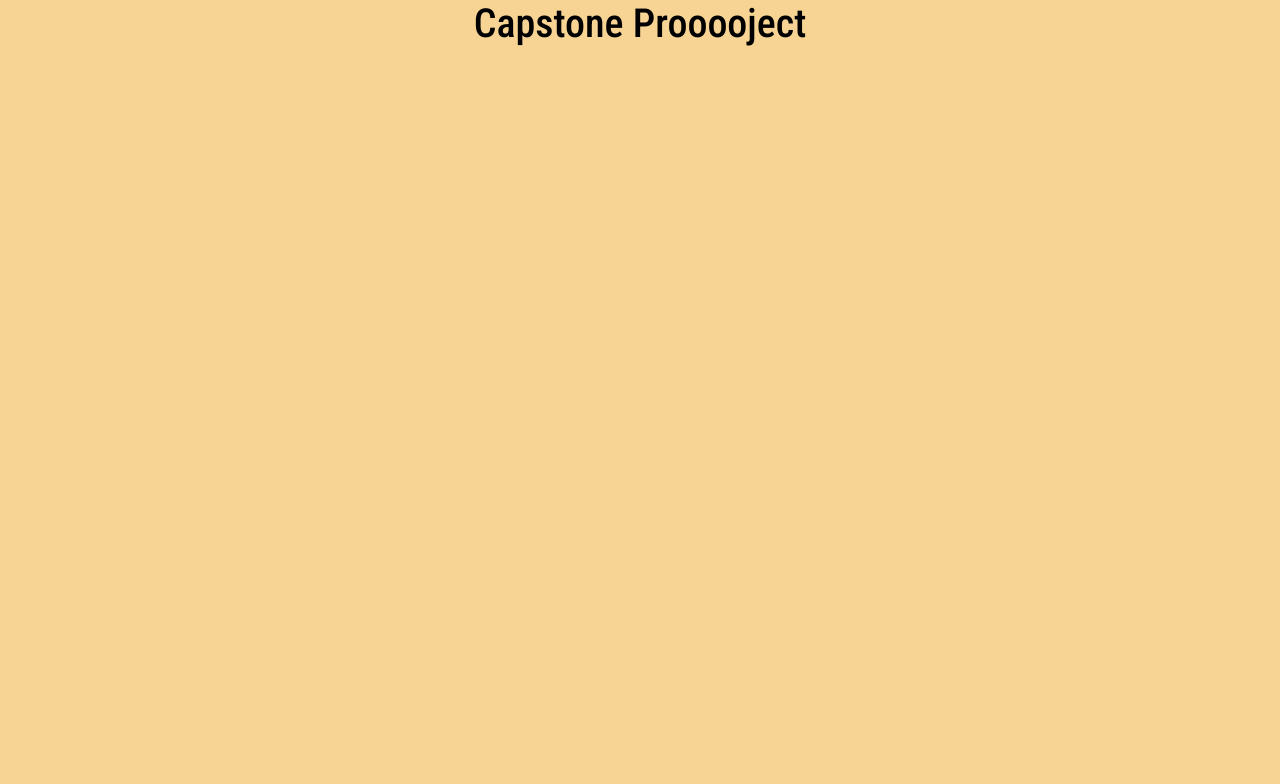
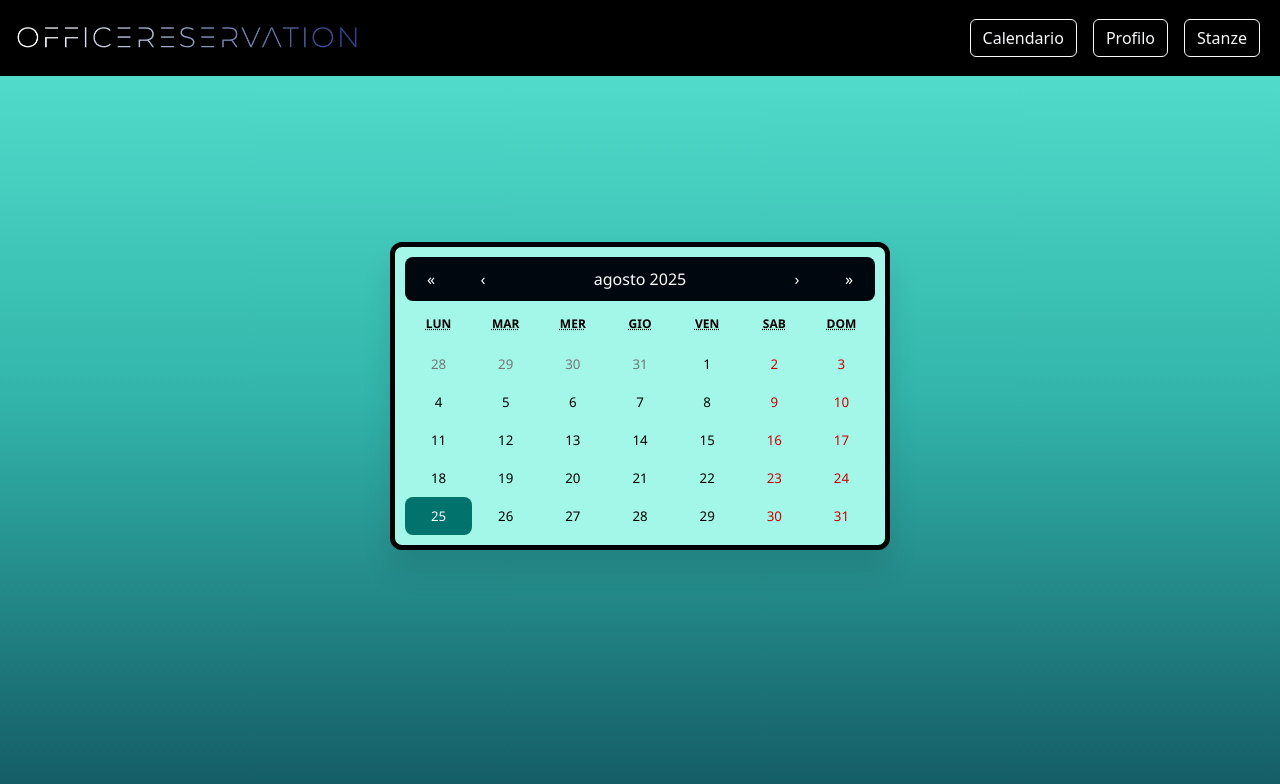
Before and after one commit to Daniele-996/MyCapstoneProject, a React (Vite) app in the folder frontend/: page / in a window 1280 px wide. Shown: the top 784 px of the page. Built offline with nearby package versions, Linux system fonts and the light colour scheme.

Commit message:
Added calendar (react-calendar) and table (static) with room view (static) with minimal css

```diff
--- a/frontend/package.json
+++ b/frontend/package.json
@@ -17,6 +17,7 @@
     "react-bootstrap": "^2.10.10",
     "react-calendar": "^6.0.0",
     "react-dom": "^19.1.0",
+    "react-redux": "^9.2.0",
     "react-router-dom": "^7.8.2"
   },
   "devDependencies": {
--- a/frontend/src/App.css
+++ b/frontend/src/App.css
@@ -1,8 +1,14 @@
 @import url("https://fonts.googleapis.com/css2?family=Roboto+Condensed:ital,wght@0,100..900;1,100..900&display=swap");
 
 body {
-  background-color: rgb(247, 212, 148);
+  background: linear-gradient(
+    to bottom,
+    rgb(87, 228, 209),
+    rgb(50, 180, 170),
+    rgb(20, 90, 100)
+  );
   font-family: Roboto Condensed;
+  min-height: 100vh;
 }
 
 *::after,
@@ -17,3 +23,189 @@ h5,
 h6 {
   color: black;
 }
+
+.new-dark {
+  background-color: black;
+}
+
+.topbar-container {
+  gap: 0.5rem;
+}
+.topbar-buttons {
+  display: flex;
+  flex-direction: row;
+}
+
+.logo-img {
+  width: auto;
+  height: 60px;
+  object-fit: cover;
+  max-width: 100%;
+  border: 0px;
+}
+
+.logo-btn {
+  background: none;
+  border: none;
+  padding: 0;
+  cursor: pointer;
+  outline: none;
+}
+.logo-btn:focus {
+  outline: 2px solid #02726c;
+}
+
+.calendar-wrapper {
+  display: flex;
+  justify-content: center;
+  align-items: center;
+  width: 100%;
+}
+
+@media (max-width: 768px) {
+  .calendar-wrapper {
+    min-height: 60vh;
+    padding: 10px;
+    max-width: 100%;
+  }
+  .react-calendar {
+    max-width: 100%;
+    width: 100%;
+  }
+}
+
+@media (max-width: 768px) {
+  .topbar-buttons {
+    flex-direction: column;
+    align-items: center;
+    width: 100%;
+  }
+}
+
+.calendar-centered {
+  margin-left: 20%;
+  margin-right: 20%;
+}
+@media (max-width: 768px) {
+  .calendar-centered {
+    margin-left: 0;
+    margin-right: 0;
+  }
+}
+
+.react-calendar {
+  width: 100%;
+  max-width: 500px;
+  background-color: #a2f7e8;
+  border: 5px solid #000000;
+  border-radius: 12px;
+  padding: 10px;
+  font-family: "Segoe UI", Tahoma, Geneva, Verdana, sans-serif;
+  box-shadow: 0 20px 30px rgba(0, 0, 0, 0.1);
+}
+
+.react-calendar__navigation {
+  background-color: #00070e;
+  color: rgb(255, 255, 255);
+  border-radius: 8px;
+  margin-bottom: 8px;
+}
+.react-calendar__navigation button {
+  background: none;
+  border: none;
+  color: rgb(255, 255, 255);
+  font-size: 1rem;
+  margin: 0 4px;
+  padding: 6px 12px;
+  cursor: pointer;
+}
+.react-calendar__navigation button:hover,
+.react-calendar__navigation button:active,
+.react-calendar__navigation button:focus {
+  background-color: #a2f7e8 !important;
+  color: #000000 !important;
+  outline: none;
+  box-shadow: none;
+  border-radius: 8px;
+  transition: background-color 0.2s, color 0.2s;
+}
+
+.react-calendar__navigation button:hover,
+.react-calendar__navigation button:active,
+.react-calendar__navigation button:focus {
+  background-color: #a2f7e8 !important;
+  color: #000000 !important;
+  outline: none;
+  box-shadow: none;
+}
+
+.react-calendar__month-view__weekdays {
+  text-align: center;
+  font-weight: bold;
+  color: #000000;
+  margin-bottom: 6px;
+}
+
+.react-calendar__month-view__weekdays__weekday:hover {
+  background-color: #a2f7e8 !important;
+  color: #000000 !important;
+}
+
+.react-calendar__tile--now {
+  background: #011a1b !important;
+  color: #fff !important;
+  border-radius: 8px;
+}
+
+.react-calendar__tile {
+  border-radius: 8px;
+  transition: all 0.2s;
+}
+
+.react-calendar__tile:enabled:hover {
+  background-color: #09c074;
+  color: rgb(255, 255, 255);
+  transform: scale(1.1);
+}
+
+.react-calendar__tile--active {
+  background-color: #02726c !important;
+  color: white !important;
+}
+
+.react-calendar__tile--neighboringMonth {
+  color: #c54a4a;
+}
+
+.calendar-main {
+  display: flex;
+  width: 100%;
+  min-height: 80vh;
+}
+
+.calendar-left {
+  max-width: 400px;
+}
+
+.calendar-table-wrapper {
+  margin-left: 32px;
+  flex: 1;
+}
+
+@media (max-width: 1200px) {
+  .calendar-table-wrapper {
+    margin-left: 16px;
+  }
+}
+
+@media (max-width: 900px) {
+  .calendar-main {
+    flex-direction: column;
+    align-items: center;
+  }
+  .calendar-table-wrapper {
+    margin-left: 0;
+    margin-top: 24px;
+    width: 100%;
+  }
+}
--- a/frontend/src/App.jsx
+++ b/frontend/src/App.jsx
@@ -1,11 +1,18 @@
+import { BrowserRouter, Routes, Route } from "react-router-dom";
+import Calendar from "./components/Calendar";
+import TopBar from "./components/TopBar";
 import "./App.css";
-import Title from "./components/title";
+import "bootstrap/dist/css/bootstrap.min.css";
 
 function App() {
   return (
-    <>
-      <Title />
-    </>
+    <BrowserRouter>
+      <TopBar />
+      <Routes>
+        <Route path="/" element={<Calendar />} />
+        {/* altre route */}
+      </Routes>
+    </BrowserRouter>
   );
 }
 
--- /dev/null
+++ b/frontend/src/components/Calendar.jsx
@@ -0,0 +1,85 @@
+import { useSelector, useDispatch } from "react-redux";
+import CalendarLib from "react-calendar";
+import "react-calendar/dist/Calendar.css";
+import { setDate } from "../redux/actions";
+import { Col, Container, Row, Table } from "react-bootstrap";
+import { useState } from "react";
+
+const ROOMS = [
+  "Room 1",
+  "Room 2",
+  "Room 3",
+  "Room 4",
+  "Room 5",
+  "Room 6",
+  "Room 7",
+  "Room 8",
+  "Room 9",
+  "Room 10",
+];
+const HOURS = Array.from({ length: 15 }, (_, i) => `${8 + i}:00`);
+
+const Calendar = () => {
+  const dispatch = useDispatch();
+  const currentDate = useSelector((state) => state.calendar.currentDate);
+  const [selectedDate, setSelectedDate] = useState(null);
+
+  const handleChange = (date) => {
+    const isoDate = date.toLocaleDateString("sv-SE");
+    dispatch(setDate(isoDate));
+    setSelectedDate(isoDate);
+  };
+
+  return (
+    <div className="calendar-main">
+      <Container className="p-3 calendar-wrapper calendar-left">
+        <Row className="justify-content-center">
+          <Col className="text-center mx-3">
+            <CalendarLib
+              onChange={handleChange}
+              value={
+                currentDate ? new Date(currentDate + "T00:00:00") : new Date()
+              }
+              locale="it-IT"
+            />
+          </Col>
+        </Row>
+      </Container>
+      {selectedDate && (
+        <Container fluid className="calendar-table-wrapper">
+          <h4 className="m-2">
+            Disponibilità{" "}
+            {selectedDate &&
+              new Date(selectedDate).toLocaleDateString("it-IT", {
+                weekday: "long",
+                month: "long",
+                day: "numeric",
+              })}
+          </h4>
+          <Table bordered responsive className="rounded">
+            <thead>
+              <tr>
+                <th>Ora</th>
+                {ROOMS.map((room) => (
+                  <th key={room}>{room}</th>
+                ))}
+              </tr>
+            </thead>
+            <tbody>
+              {HOURS.map((hour) => (
+                <tr key={hour}>
+                  <td>{hour}</td>
+                  {ROOMS.map((room) => (
+                    <td key={room + hour}>-</td>
+                  ))}
+                </tr>
+              ))}
+            </tbody>
+          </Table>
+        </Container>
+      )}
+    </div>
+  );
+};
+
+export default Calendar;
--- a/frontend/src/components/Title.jsx
+++ /dev/null
@@ -1,15 +0,0 @@
-import { Container, Row, Col } from "react-bootstrap";
-
-const Title = () => {
-  return (
-    <Container fluid>
-      <Row className="d-flex justify-content-center align-items-center">
-        <Col xs="auto">
-          <h1>Capstone Prooooject</h1>
-        </Col>
-      </Row>
-    </Container>
-  );
-};
-
-export default Title;
--- /dev/null
+++ b/frontend/src/components/TopBar.jsx
@@ -0,0 +1,40 @@
+import { Navbar, Container, Button } from "react-bootstrap";
+import logo from "../assets/logo.png";
+import { useNavigate } from "react-router-dom";
+
+const TopBar = () => {
+  const navigate = useNavigate();
+
+  return (
+    <Navbar className="new-dark">
+      <Container
+        fluid
+        className="d-flex flex-column flex-md-row justify-content-between align-items-center topbar-container"
+      >
+        <div className="d-flex align-items-center mb-2 mb-md-0">
+          <button
+            className="logo-btn"
+            onClick={() => navigate("/")}
+            aria-label="Vai alla home"
+            type="button"
+          >
+            <img src={logo} alt="logo" className="logo-img" height="60" />
+          </button>
+        </div>
+        <div className="topbar-buttons">
+          <Button variant="outline-light" className="rounded mx-2 my-1">
+            Calendario
+          </Button>
+          <Button variant="outline-light" className="rounded mx-2 my-1">
+            Profilo
+          </Button>
+          <Button variant="outline-light" className="rounded mx-2 my-1">
+            Stanze
+          </Button>
+        </div>
+      </Container>
+    </Navbar>
+  );
+};
+
+export default TopBar;
--- a/frontend/src/main.jsx
+++ b/frontend/src/main.jsx
@@ -1,6 +1,10 @@
-import { createRoot } from "react-dom/client";
-import "bootstrap/dist/css/bootstrap.min.css";
-import "./index.css";
-import App from "./App.jsx";
+import ReactDOM from "react-dom/client";
+import { Provider } from "react-redux";
+import store from "./redux/store";
+import App from "./App";
 
-createRoot(document.getElementById("root")).render(<App />);
+ReactDOM.createRoot(document.getElementById("root")).render(
+  <Provider store={store}>
+    <App />
+  </Provider>
+);
--- /dev/null
+++ b/frontend/src/redux/actions/index.js
@@ -0,0 +1,3 @@
+import { setDate } from "../reducers/calendarSlice";
+
+export { setDate };
--- /dev/null
+++ b/frontend/src/redux/reducers/calendarSlice.js
@@ -0,0 +1,18 @@
+import { createSlice } from "@reduxjs/toolkit";
+
+const initialState = {
+  currentDate: new Date().toISOString().split("T")[0],
+};
+
+const calendarSlice = createSlice({
+  name: "calendar",
+  initialState,
+  reducers: {
+    setDate: (state, action) => {
+      state.currentDate = action.payload;
+    },
+  },
+});
+
+export const { setDate } = calendarSlice.actions;
+export default calendarSlice.reducer;
--- a/frontend/src/redux/store/index.js
+++ b/frontend/src/redux/store/index.js
@@ -1,6 +1,10 @@
 import { configureStore } from "@reduxjs/toolkit";
+import calendarReducer from "../reducers/calendarSlice";
 
 const store = configureStore({
-  reducer: mainReducer,
+  reducer: {
+    calendar: calendarReducer,
+  },
 });
+
 export default store;
```
Also changed, not shown: frontend/src/assets/logo.png (added), frontend/src/components/Navbar.jsx (deleted), frontend/src/redux/reducers/index.js (deleted), 1 other file (tests, documents, lock files or other folders).
